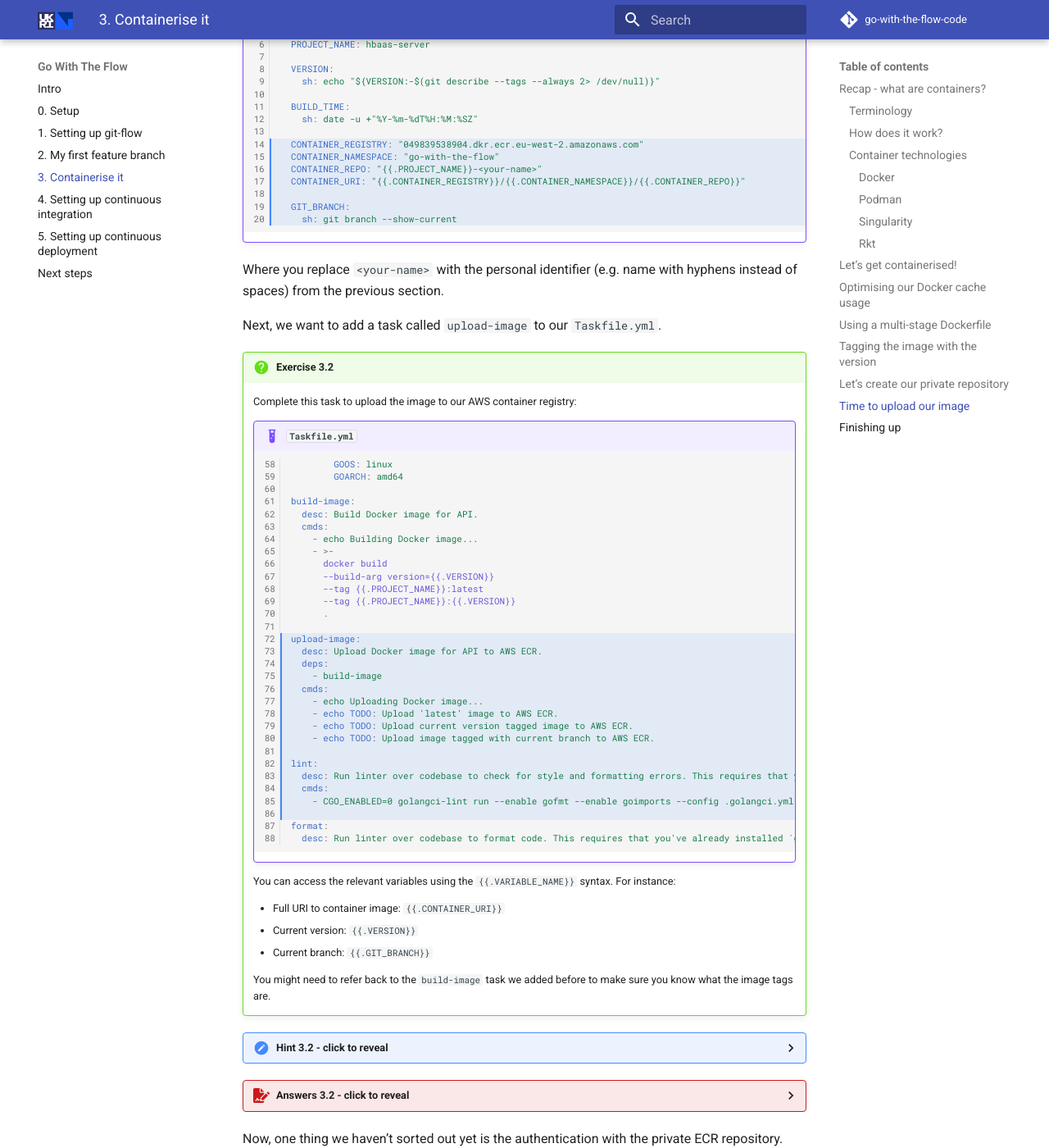
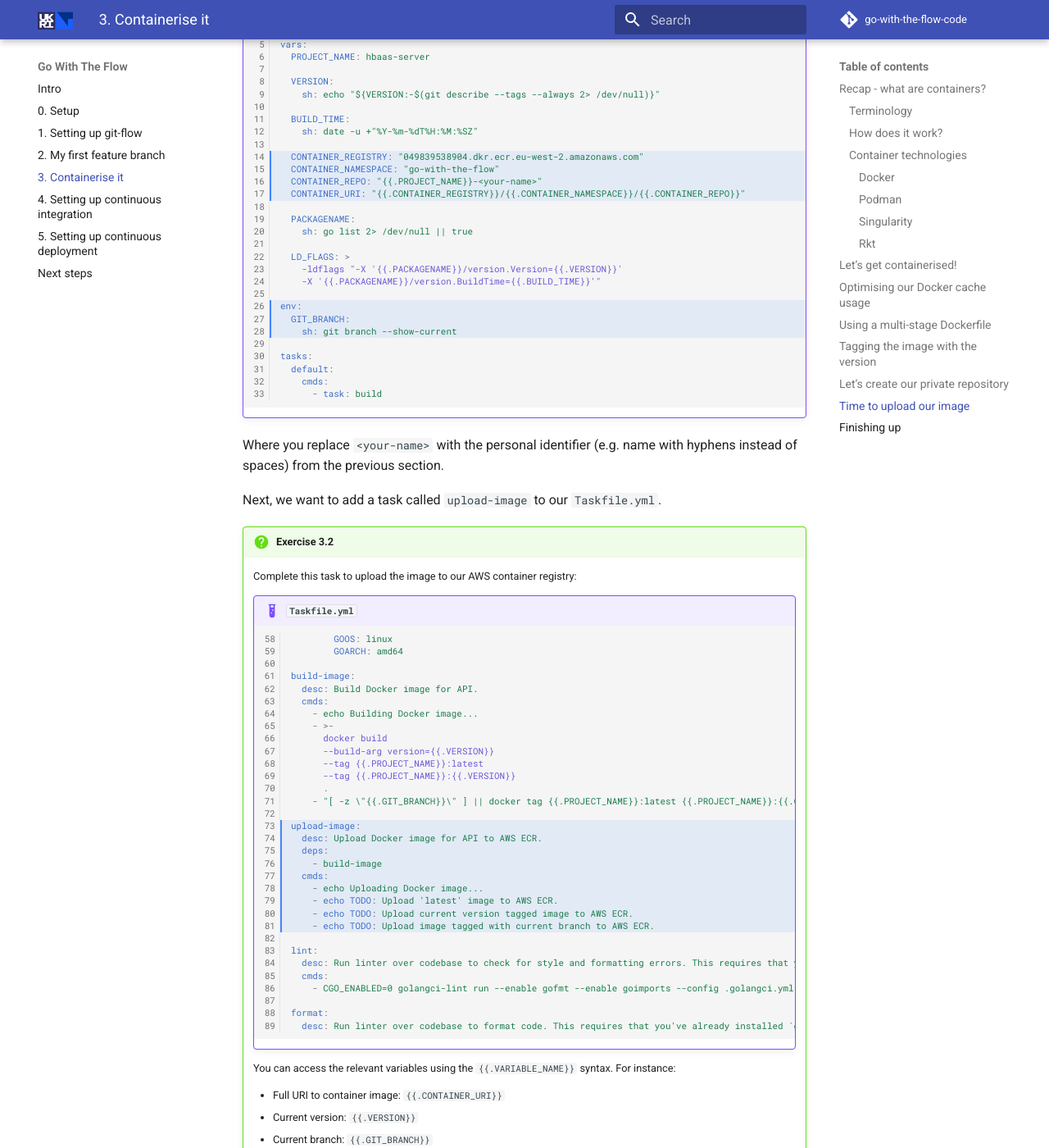
Before and after one commit to stfc/docker-and-gh-actions-for-ml, an MkDocs documentation site: the page built from docs/3-containerise-it.md, in a window 1280 px wide and 1400 px high, scrolled down 12259 px. Shown: the whole window at 82% size. Built offline with MkDocs 1.6.1 and Material for MkDocs 9.7.7, drawn with Linux system fonts in a browser that asks for light colours; emoji names are drawn with the system emoji font; comment, search, counter and statistics services are not loaded; some of the changed text lies outside the part shown.

Commit message:
Move GIT_BRANCH from Taskfile vars to env.
Fixes bug where CI pipeline doesn't tag / push branch images.

````diff
--- a/docs/3-containerise-it.md
+++ b/docs/3-containerise-it.md
@@ -441,6 +441,7 @@ Next let's take our `Taskfile.yml` file which defines our tasks and add another
             --tag {{.PROJECT_NAME}}:latest
             --tag {{.PROJECT_NAME}}:{{.VERSION}}
             .
+          - "[ -z \"{{.GIT_BRANCH}}\" ] || docker tag {{.PROJECT_NAME}}:latest {{.PROJECT_NAME}}:{{.GIT_BRANCH}}"
 
       clean:
         desc: Clean up all files generated and output by build process.
@@ -511,7 +512,7 @@ Now we're going to upload our image into the registry. We're going to use the `T
 Firstly, we need to add a few variables at the beginning of the file:
 
 !!! example "`Taskfile.yml`"
-    ```yaml linenums="1" hl_lines="14-20"
+    ```yaml linenums="1" hl_lines="14-17 26-28"
     version: "3"
 
     silent: true
@@ -530,8 +531,21 @@ Firstly, we need to add a few variables at the beginning of the file:
       CONTAINER_REPO: "{{.PROJECT_NAME}}-<your-name>"
       CONTAINER_URI: "{{.CONTAINER_REGISTRY}}/{{.CONTAINER_NAMESPACE}}/{{.CONTAINER_REPO}}"
 
+      PACKAGENAME:
+        sh: go list 2> /dev/null || true
+
+      LD_FLAGS: >
+        -ldflags "-X '{{.PACKAGENAME}}/version.Version={{.VERSION}}'
+        -X '{{.PACKAGENAME}}/version.BuildTime={{.BUILD_TIME}}'"
+
+    env:
       GIT_BRANCH:
         sh: git branch --show-current
+
+    tasks:
+      default:
+        cmds:
+          - task: build
     ```
 
 Where you replace `<your-name>` with the personal identifier (e.g. name with hyphens instead of spaces) from the previous section.
@@ -542,7 +556,7 @@ Next, we want to add a task called `upload-image` to our `Taskfile.yml`.
     Complete this task to upload the image to our AWS container registry:
 
     !!! example "`Taskfile.yml`"
-        ```yaml linenums="58" hl_lines="15-29"
+        ```yaml linenums="58" hl_lines="16-24"
                 GOOS: linux
                 GOARCH: amd64
 
@@ -556,6 +570,7 @@ Next, we want to add a task called `upload-image` to our `Taskfile.yml`.
               --tag {{.PROJECT_NAME}}:latest
               --tag {{.PROJECT_NAME}}:{{.VERSION}}
               .
+            - "[ -z \"{{.GIT_BRANCH}}\" ] || docker tag {{.PROJECT_NAME}}:latest {{.PROJECT_NAME}}:{{.GIT_BRANCH}}"
 
         upload-image:
           desc: Upload Docker image for API to AWS ECR.
@@ -596,9 +611,10 @@ Next, we want to add a task called `upload-image` to our `Taskfile.yml`.
     There are four commands required to complete this task:
 
     !!! example "`Taskfile.yml`"
-        ```yaml linenums="66" hl_lines="13-18"
+        ```yaml linenums="69" hl_lines="11-16"
               --tag {{.PROJECT_NAME}}:{{.VERSION}}
               .
+            - "[ -z \"{{.GIT_BRANCH}}\" ] || docker tag {{.PROJECT_NAME}}:latest {{.PROJECT_NAME}}:{{.GIT_BRANCH}}"
 
         upload-image:
           desc: Upload Docker image for API to AWS ECR.
````
Also changed, not shown: other parts of docs/3-containerise-it.md (+0 -6 lines), docs/4-continuous-integration.md (+0 -6 lines).
